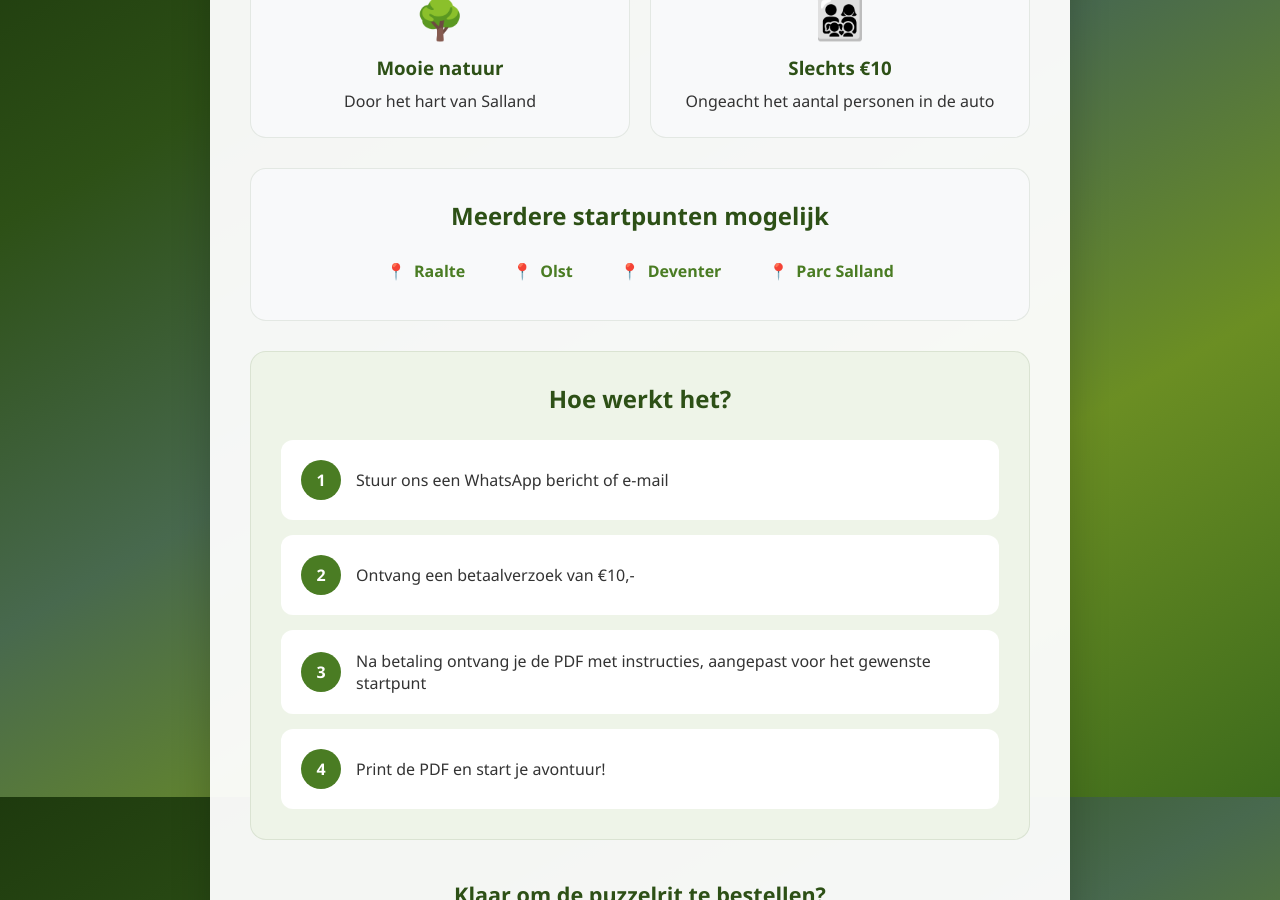
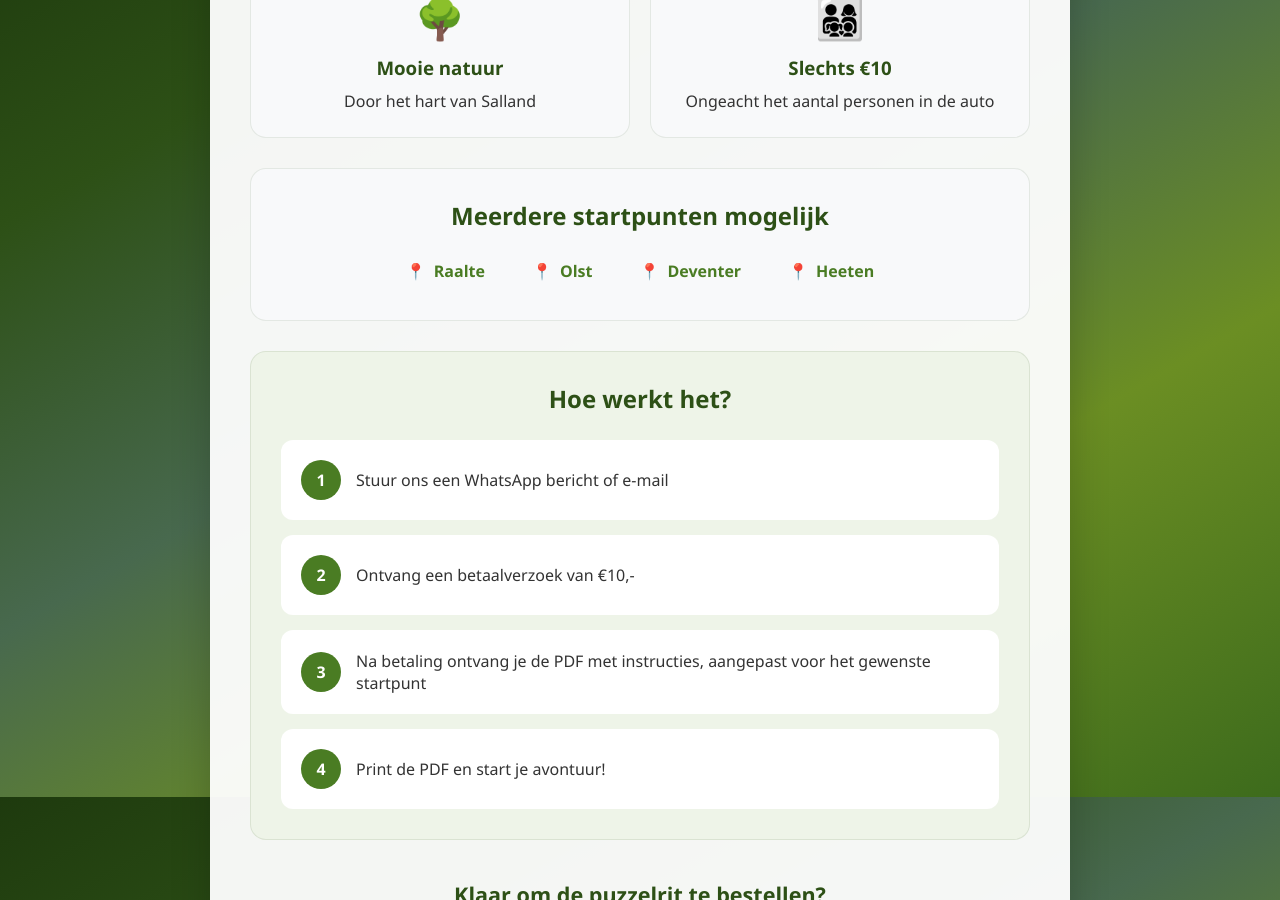
Before and after one commit to niesink/middelinbeweging, a Jekyll site: the page built from puzzelroute.html, in a window 1280 px wide and 900 px high, scrolled down 1003 px. Built offline with Jekyll 4.4.1, drawn with Linux system fonts in a browser that asks for light colours.

Commit message:
Update puzzelroute.html

```diff
--- a/puzzelroute.html
+++ b/puzzelroute.html
@@ -589,7 +589,7 @@ layout: null
                     <div class="locatie">Raalte</div>
                     <div class="locatie">Olst</div>
                     <div class="locatie">Deventer</div>
-                    <div class="locatie">Parc Salland</div>
+                    <div class="locatie">Heeten</div>
                 </div>
             </div>
 
```
